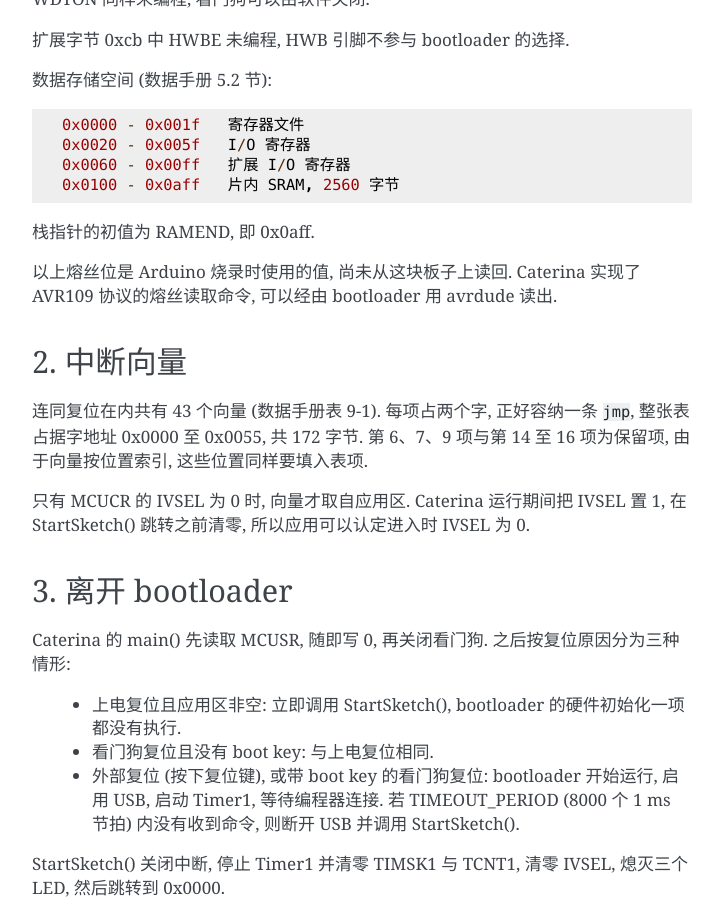
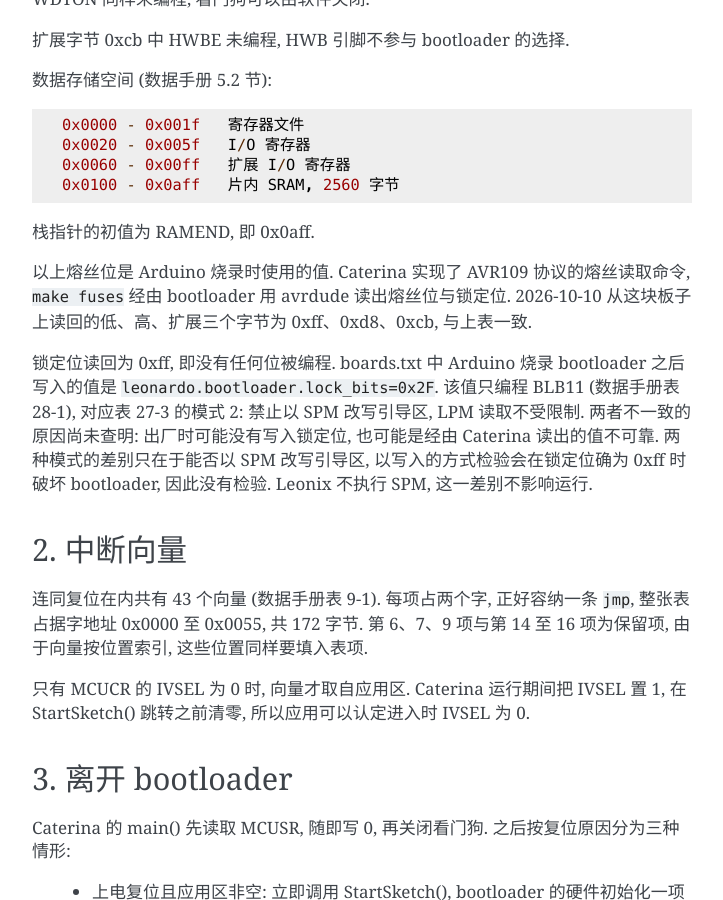
Before and after one commit to w3ngzv/Leonix, a Sphinx documentation site: the page built from Documentation/booting.rst, in a window 1280 px wide and 900 px high, scrolled down 910 px. Shown: the whole window, without its empty margins (388-1111 px from the left). Built offline with Sphinx 7.4.7, drawn with Linux system fonts in a browser that asks for light colours; some of the changed text lies outside the part shown.

Commit message:
Documentation: 记录熔丝位读回结果与 TX、RX 的点亮电平
熔丝位与 TX、RX 的极性在 booting.rst 中一直标为未实测, 第 6 节把熔丝位
列为待办. 2026-10-10 的读回结果与诊断映像的观察使这几项有了板上依据.

锁定位读回 0xff, 与 boards.txt 的 0x2F 不一致. 两者只在能否以 SPM 改写
引导区上不同, 以写入检验会在锁定位确为 0xff 时破坏 bootloader, 因此只
记录差异, 不做检验.

Signed-off-by: KernelKraze <admin@mail.go1.qzz.io>

```diff
--- a/Documentation/booting.rst
+++ b/Documentation/booting.rst
@@ -53,8 +53,18 @@
 
 栈指针的初值为 RAMEND, 即 0x0aff.
 
-以上熔丝位是 Arduino 烧录时使用的值, 尚未从这块板子上读回. Caterina 实现了
-AVR109 协议的熔丝读取命令, 可以经由 bootloader 用 avrdude 读出.
+以上熔丝位是 Arduino 烧录时使用的值. Caterina 实现了 AVR109 协议的熔丝
+读取命令, ``make fuses`` 经由 bootloader 用 avrdude 读出熔丝位与锁定位.
+2026-10-10 从这块板子上读回的低、高、扩展三个字节为 0xff、0xd8、0xcb, 与
+上表一致.
+
+锁定位读回为 0xff, 即没有任何位被编程. boards.txt 中 Arduino 烧录
+bootloader 之后写入的值是 ``leonardo.bootloader.lock_bits=0x2F``. 该值只
+编程 BLB11 (数据手册表 28-1), 对应表 27-3 的模式 2: 禁止以 SPM 改写引导区,
+LPM 读取不受限制. 两者不一致的原因尚未查明: 出厂时可能没有写入锁定位, 也
+可能是经由 Caterina 读出的值不可靠. 两种模式的差别只在于能否以 SPM 改写
+引导区, 以写入的方式检验会在锁定位确为 0xff 时破坏 bootloader, 因此没有
+检验. Leonix 不执行 SPM, 这一差别不影响运行.
 
 
 2. 中断向量
@@ -158,8 +168,11 @@
 
 Micro (PID 0x0037) 的 TX、RX 极性相反. 2026-10-08 在板子上用 init/main.c
 翻转 PC7, L LED 随之闪烁, L 一行由此确认. 同日翻转 PD5 时 TX LED 随之
-闪烁, TX 的引脚由此确认. 翻转无法区分点亮电平, TX 的极性与 RX 一行尚未
-实测.
+闪烁, TX 的引脚由此确认. 翻转无法区分点亮电平.
+
+2026-10-10 以一个诊断映像把 PD5 交替拉低 1.8 秒、拉高 0.2 秒, TX LED 长亮
+短灭, TX 低电平点亮由此确认. RX 一行的依据见 notes/lcd.rst 的"实测"一节:
+2026-10-09 液晶屏恢复之后, 代码把 PB0 置高, RX LED 随即熄灭.
 
 
 5. 重新烧录
@@ -179,7 +192,7 @@
 6. 待办
 -------
 
-  - 从板子上读回熔丝位.
+  - 锁定位读回 0xff, 与 boards.txt 的 0x2F 不一致, 原因尚未查明, 见第 1 节.
   - 用外接电源检验 USB 关闭序列中的 VBUSTE 一项. 2026-10-08 插着 USB 线
     按下复位键, 超时之后 L LED 恢复 0.5 秒的翻转, 说明超时路径上打开中断
     之后没有 USB 中断进入 bad-interrupt 处理程序. 但测试期间 VBUS 一直
```
